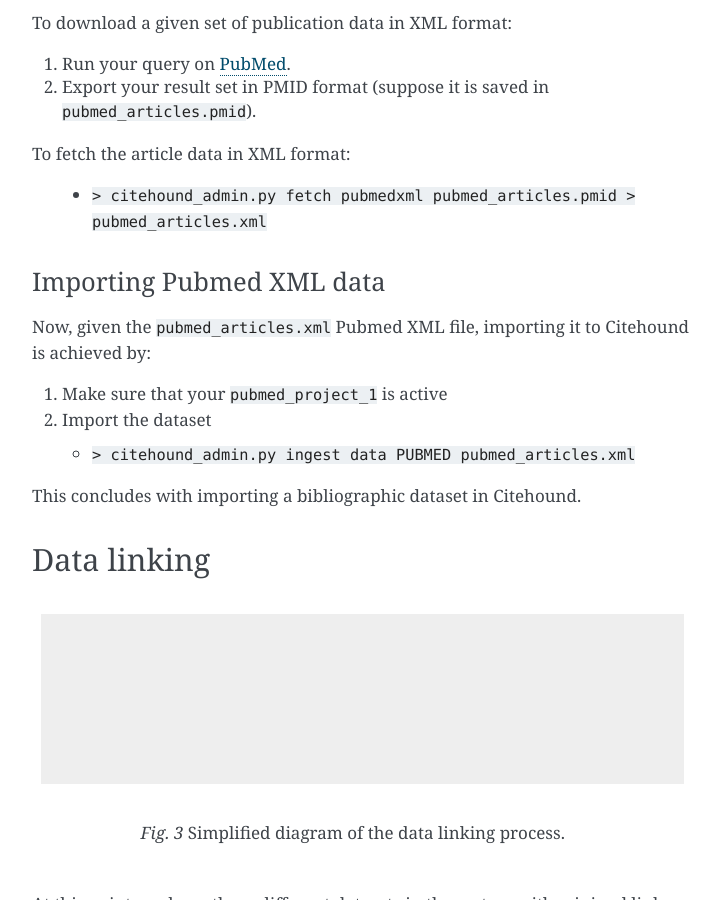
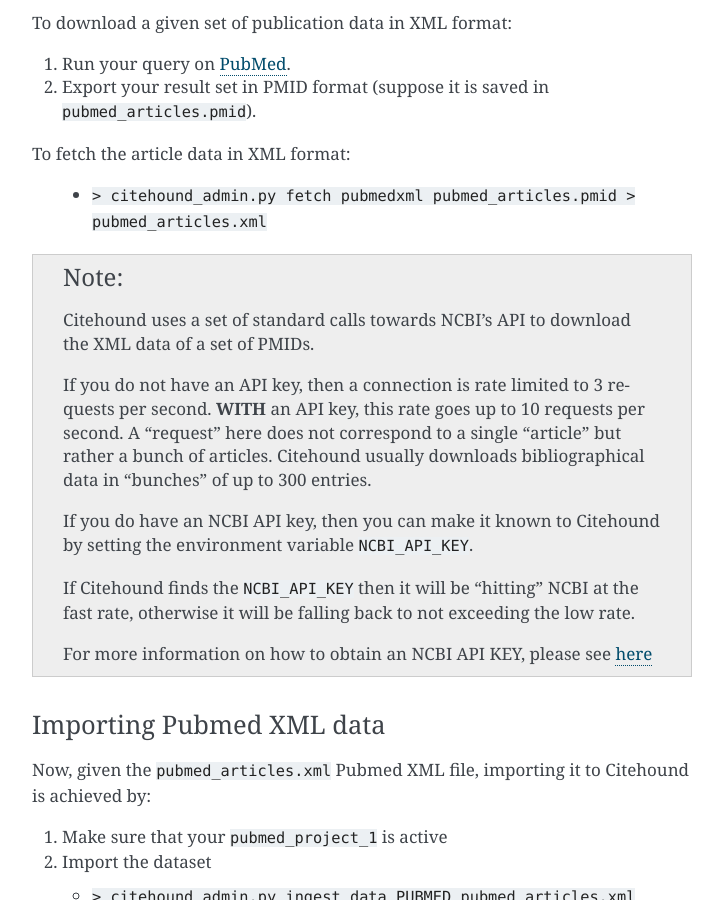
Before and after one commit to aanastasiou/citehound, a Sphinx documentation site: the page built from doc/source/operation.rst, in a window 1280 px wide and 900 px high, scrolled down 2575 px. Shown: the whole window, without its empty margins (388-1111 px from the left). Built offline with Sphinx 7.4.7, drawn with Linux system fonts in a browser that asks for light colours.

Commit message:
Minor corrections in documentation

```diff
--- a/doc/source/operation.rst
+++ b/doc/source/operation.rst
@@ -132,6 +132,24 @@ To fetch the article data in XML format:
 
    * ``> citehound_admin.py fetch pubmedxml pubmed_articles.pmid > pubmed_articles.xml``
 
+.. note::
+
+   Citehound uses a set of standard calls towards NCBI's API to download the XML data of a set of
+   PMIDs.
+
+   If you do not have an API key, then a connection is rate limited to 3 requests per second.
+   **WITH** an API key, this rate goes up to 10 requests per second. A "request" here does not correspond
+   to a single "article" but rather a bunch of articles. Citehound usually downloads bibliographical
+   data in "bunches" of up to 300 entries.
+
+   If you do have an NCBI API key, then you can make it known to Citehound by setting the
+   environment variable ``NCBI_API_KEY``.
+
+   If Citehound finds the ``NCBI_API_KEY`` then it will be "hitting" NCBI at the fast rate, otherwise
+   it will be falling back to not exceeding the low rate.
+
+   For more information on how to obtain an NCBI API KEY, please see `here <https://support.nlm.nih.gov/knowledgebase/article/KA-05317/en-us>`_
+
 
 Importing Pubmed XML data
 -------------------------
```
